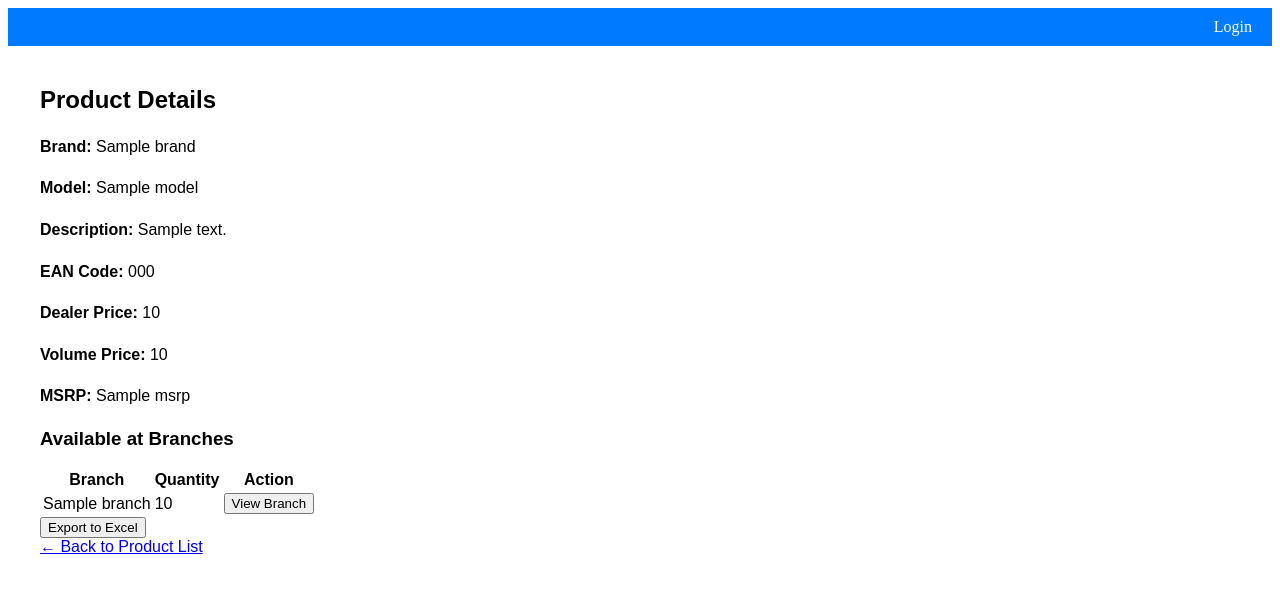
After one commit to 6410615139/Stock, a Django app: template templates/view_product_details.html in a window 1280 px wide. The commit adds this page. Shown: the top 593 px of the page. Run offline with Django 5.2, Linux system fonts and the light colour scheme; the template is opened without the code that fills it: most values are stand-ins (such as "Sample title", 1, 10 or a date in 2020); some libraries are stand-ins or nearby versions.

Commit message:
Feat export product branch, rename html

```diff
--- a/templates/base.html
+++ b/templates/base.html
@@ -25,11 +25,11 @@
         </div>
         <div class="nav-links">
             {% if user.is_authenticated %}
-            <a href="{% url 'home' %}">Product List</a>
+            <a href="{% url 'view_product_list' %}">Product List</a>
             <a href="{% url 'add_product' %}">+Product Type</a>
-            <a href="{% url 'serial' %}">Serial</a>
+            <a href="{% url 'view_serial_list' %}">Serial</a>
             <a href="{% url 'add_serial' %}">+Serial</a>
-            <a href="{% url 'branches' %}">Branch</a>
+            <a href="{% url 'view_branch_list' %}">Branch</a>
             <a href="{% url 'add_transaction' %}">+Transaction</a>
                 <form method="post" action="{% url 'logout' %}">
                     {% csrf_token %}
--- a/templates/branch_details.html
+++ b/templates/view_branch_details.html
@@ -23,5 +23,5 @@
     {% endfor %}
 </ul>
 
-<a href="{% url 'branches' %}">← Back to Branch List</a>
+<a href="{% url 'view_branch_list' %}">← Back to Branch List</a>
 {% endblock %}
--- a/templates/branches.html
+++ b/templates/view_branch_list.html
@@ -24,7 +24,7 @@
         <tr>
             <td>{{ branch.branch }}</td>
             <td>
-                <a href="{% url 'branch_details' branch.id %}">
+                <a href="{% url 'view_branch_details' branch.id %}">
                     <button>Branch</button>
                 </a>
             </td>
--- /dev/null
+++ b/templates/view_product_details.html
@@ -0,0 +1,53 @@
+{% extends 'base.html' %}
+
+{% block title %}Product Details{% endblock %}
+
+{% block content %}
+<h2>Product Details</h2>
+
+<div class="card">
+    <p><strong>Brand:</strong> {{ product.brand }}</p>
+    <p><strong>Model:</strong> {{ product.model }}</p>
+    <p><strong>Description:</strong> {{ product.description }}</p>
+    <p><strong>EAN Code:</strong> {{ product.EAN_code }}</p>
+    <p><strong>Dealer Price:</strong> {{ product.dealer_price }}</p>
+    <p><strong>Volume Price:</strong> {{ product.volumn_price }}</p>
+    <p><strong>MSRP:</strong> {{ product.MSRP }}</p>
+</div>
+
+<h3>Available at Branches</h3>
+
+{% if product.branchproduct_set.all %}
+<table class="table">
+    <thead>
+        <tr>
+            <th>Branch</th>
+            <th>Quantity</th>
+            <th>Action</th>
+        </tr>
+    </thead>
+    <tbody>
+        {% for item in product.branchproduct_set.all %}
+        <tr>
+            <td>{{ item.branch.branch }}</td>
+            <td>{{ item.quantity }}</td>
+            <td>
+                <a href="{% url 'view_branch_details' item.branch.id %}">
+                    <button>View Branch</button>
+                </a>
+            </td>
+        </tr>
+        {% endfor %}
+    </tbody>
+</table>
+{% else %}
+<p>This product is not stocked at any branches.</p>
+{% endif %}
+
+<a href="{% url 'export_to_excel' 'branchproducts' %}?model__model={{ product.model }}">
+    <button>Export to Excel</button>
+</a>
+
+<br>
+<a href="{% url 'view_product_list' %}">← Back to Product List</a>
+{% endblock %}
--- a/templates/home.html
+++ b/templates/view_product_list.html
@@ -60,7 +60,7 @@
             {% if "MSRP" in selected_columns %}<td>{{ product.MSRP }}</td>{% endif %}
             {% if "total" in selected_columns %}<td>{{ product.total_quantity }}</td>{% endif %}
             <td>
-                <a href="{% url 'product_details' product.id %}">
+                <a href="{% url 'view_product_details' product.id %}">
                     <button>details</button>
                 </a>
             </td>
--- a/templates/serial.html
+++ b/templates/view_serial_list.html
@@ -44,5 +44,5 @@
     </tbody>
 </table>
 
-<a href="{% url 'export_to_excel' %}">Export to Excel</a>
+<a href="{% url 'export_to_excel' 'serials' %}">Export to Excel</a>
 {% endblock %}
```
Also changed, not shown: products/urls.py (+5 -5 lines), products/views.py (+23 -43 lines), templates/product_details.html (deleted, +0 -32 lines).
